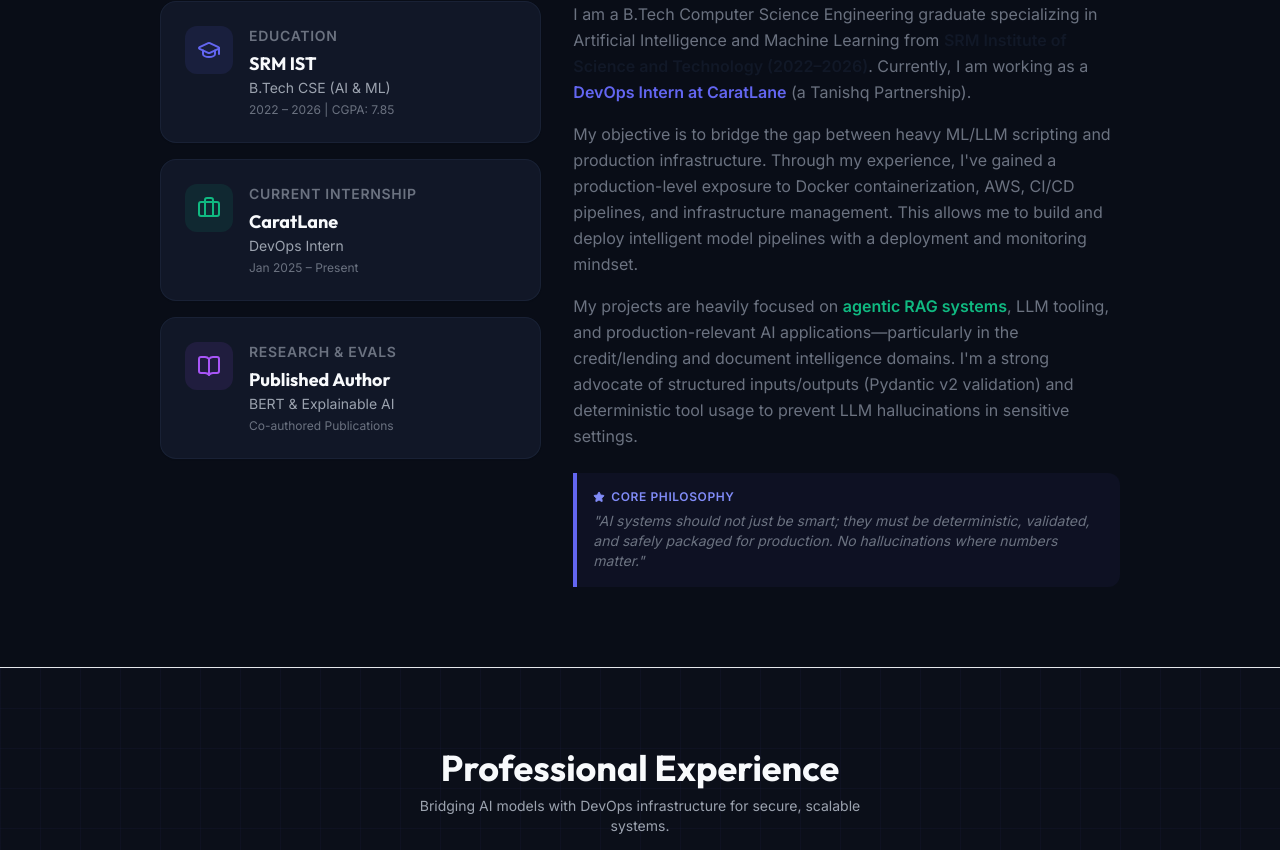
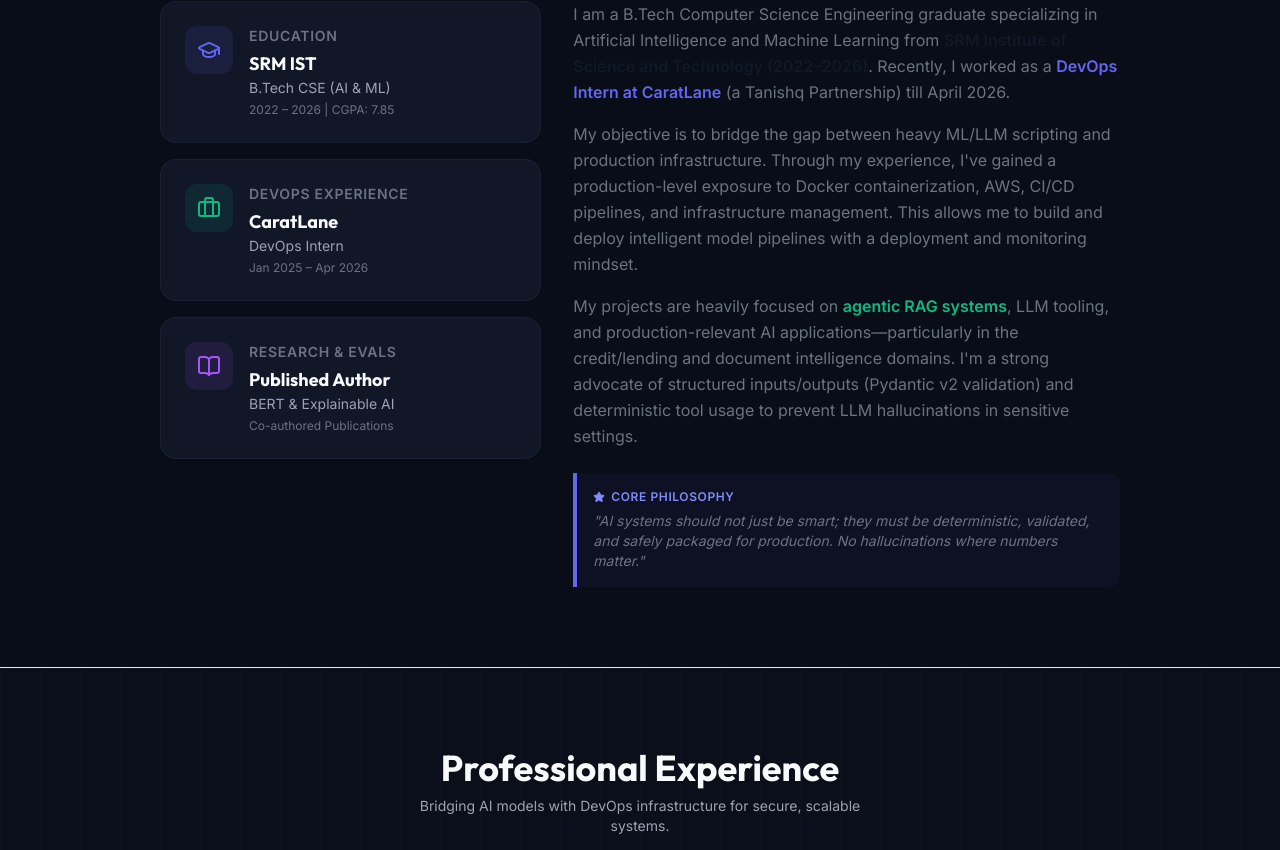
Before and after one commit to Deveshravichandran/PORTFOLIO, a React (Vite) app: page / in a window 1280 px wide. Shown: the part 930-1780 px from the top of the page. Built offline with nearby package versions, Linux system fonts and the light colour scheme.

Commit message:
chore: update CaratLane internship dates to concluded

```diff
--- a/src/components/About.jsx
+++ b/src/components/About.jsx
@@ -53,10 +53,10 @@ export default function About() {
                 <Briefcase className="h-6 w-6" />
               </div>
               <div>
-                <h3 className="text-sm font-semibold text-gray-500 uppercase tracking-wider">Current Internship</h3>
+                <h3 className="text-sm font-semibold text-gray-500 uppercase tracking-wider">DevOps Experience</h3>
                 <p className="font-outfit font-bold text-lg mt-1">CaratLane</p>
                 <p className="text-sm text-gray-400">DevOps Intern</p>
-                <p className="text-xs text-gray-500 mt-1">Jan 2025 – Present</p>
+                <p className="text-xs text-gray-500 mt-1">Jan 2025 – Apr 2026</p>
               </div>
             </motion.div>
 
@@ -90,7 +90,7 @@ export default function About() {
             <div className="space-y-4 text-gray-500 dark:text-gray-300 leading-relaxed text-base">
               <p>
                 I am a B.Tech Computer Science Engineering graduate specializing in Artificial Intelligence and Machine Learning from <span className="font-semibold text-gray-900 dark:text-white">SRM Institute of Science and Technology (2022–2026)</span>.
-                Currently, I am working as a <span className="font-semibold text-indigo-500">DevOps Intern at CaratLane</span> (a Tanishq Partnership).
+                Recently, I worked as a <span className="font-semibold text-indigo-500">DevOps Intern at CaratLane</span> (a Tanishq Partnership) till April 2026.
               </p>
               <p>
                 My objective is to bridge the gap between heavy ML/LLM scripting and production infrastructure. Through my experience, I've gained a production-level exposure to Docker containerization, AWS, CI/CD pipelines, and infrastructure management. This allows me to build and deploy intelligent model pipelines with a deployment and monitoring mindset.
--- a/src/components/Experience.jsx
+++ b/src/components/Experience.jsx
@@ -6,7 +6,7 @@ const experiences = [
   {
     role: 'DevOps Intern',
     company: 'CaratLane — A Tanishq Partnership',
-    period: 'Jan 2025 – Present',
+    period: 'Jan 2025 – Apr 2026',
     bullets: [
       'Designed and deployed a proof-of-concept for AWS Client VPN, enabling secure remote access to internal infrastructure and reducing dependency on on-premise VPN solutions.',
       'Developed a User Access Review (UAR) tool to automate and streamline periodic access audits across internal systems — reducing manual review effort and improving compliance coverage.',
```
